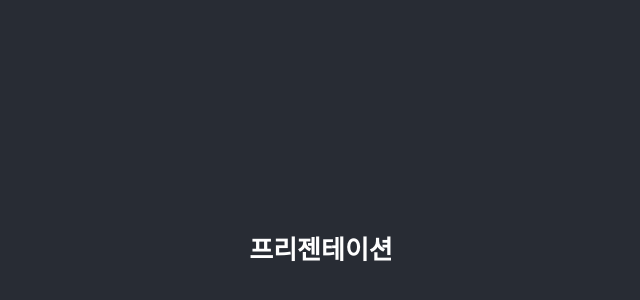
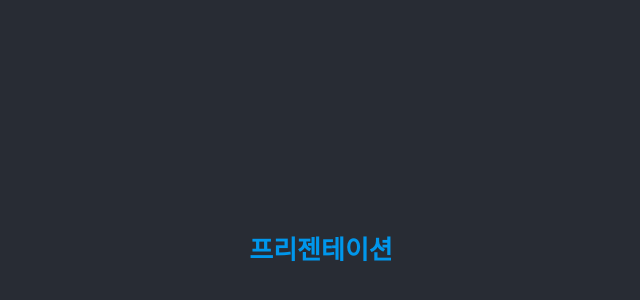
Before and after one commit to pnu-zero/demo-frontend-code, a React (Create React App) app: page / in a window 1280 px wide. Shown: the part 150-450 px from the top of the page, without its empty margins (319-959 px from the left). Built offline with nearby package versions, Linux system fonts and the light colour scheme.

Commit message:
setting: 프로젝트 Color tailwind에 설정

```diff
--- a/src/App.jsx
+++ b/src/App.jsx
@@ -4,7 +4,9 @@ function App() {
   return (
     <div className="App">
       <header className="App-header">
-        <span className="font-freesentation font-bold">프리젠테이션</span>
+        <span className="font-freesentation font-bold text-bjsDeepBlue">
+          프리젠테이션
+        </span>
       </header>
     </div>
   );
--- a/tailwind.config.js
+++ b/tailwind.config.js
@@ -7,6 +7,13 @@ module.exports = {
         roboto: ['Roboto'],
         freesentation: ['Freesentation'],
       },
+      colors: {
+        bjsBlue: '#00A3FF',
+        bjsDeepBlue: '#0097EC',
+        bhsSky: '#85AFFF',
+        bjsDeepSky: '#6297FF',
+        bjsGray: '#F8F8F8',
+      },
     },
   },
   plugins: [],
```
